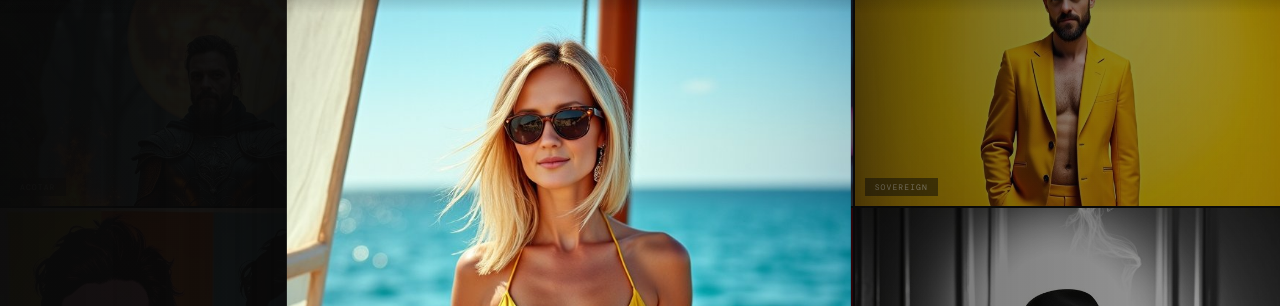
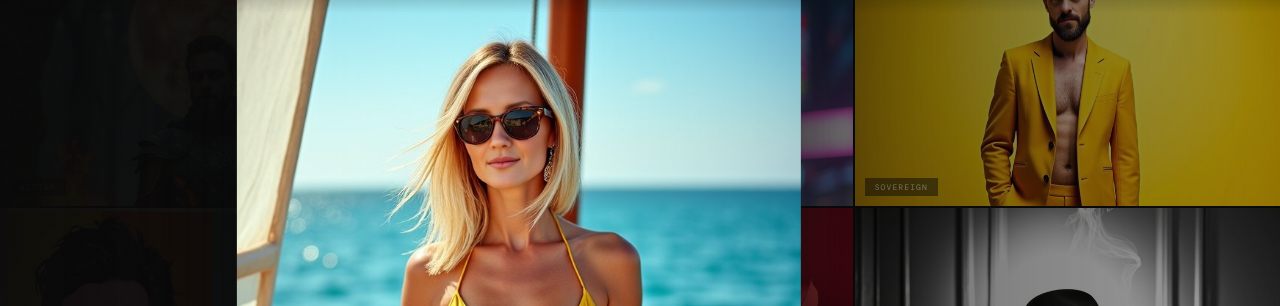
Before and after one commit to itsover99000/Alter.ego, a website: page alterego-v62/public/index.html in a window 1280 px wide. Shown: the part 61-367 px from the top of the page. Drawn offline with nearby package versions, Linux system fonts and the light colour scheme; a web font is replaced by a local one.

Commit message:
v72: fix hero portrait position

```diff
--- a/alterego-v62/public/index.html
+++ b/alterego-v62/public/index.html
@@ -135,9 +135,9 @@ nav {
 .hero-portrait {
   position: absolute;
   z-index: 2;
-  right: 52%;
+  left: 0;
   bottom: 0;
-  transform: translateX(42%);
+  transform: translateX(28%);
   height: 94%;
   width: auto;
   pointer-events: none;
```
